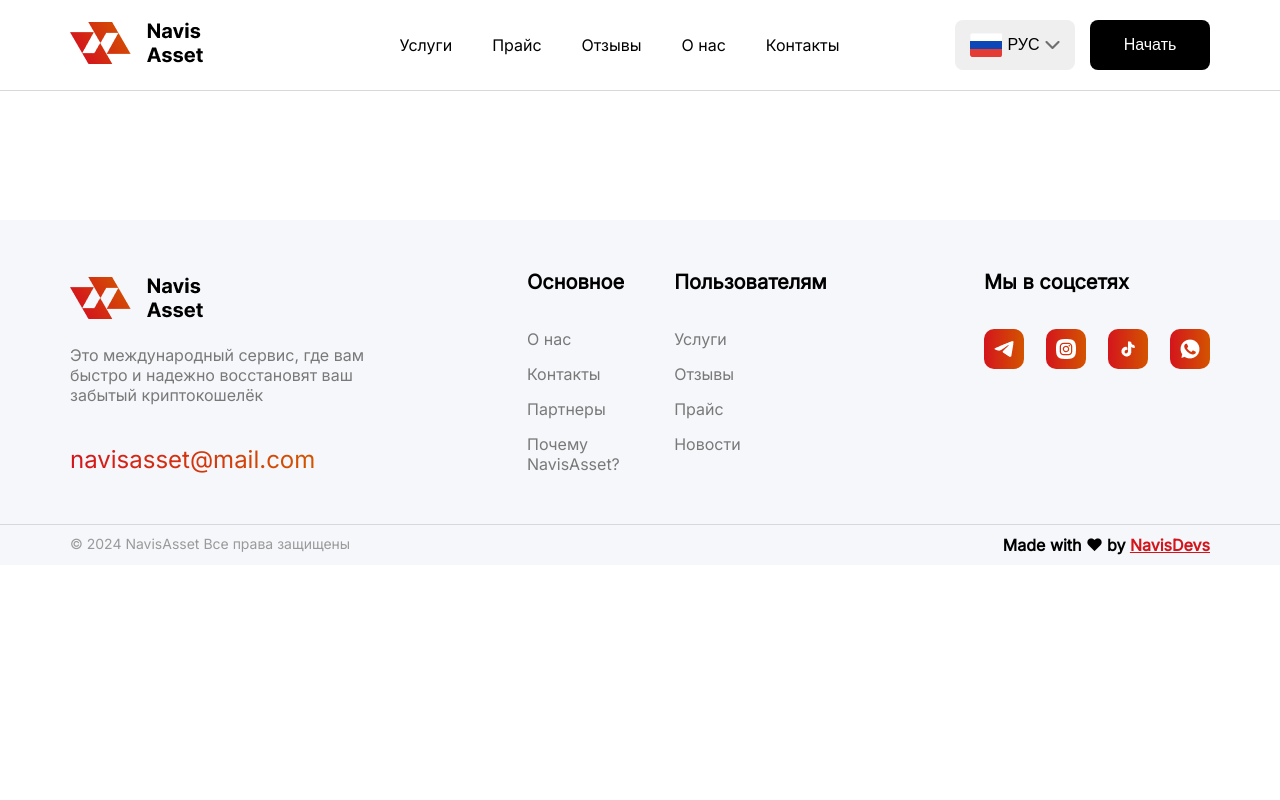
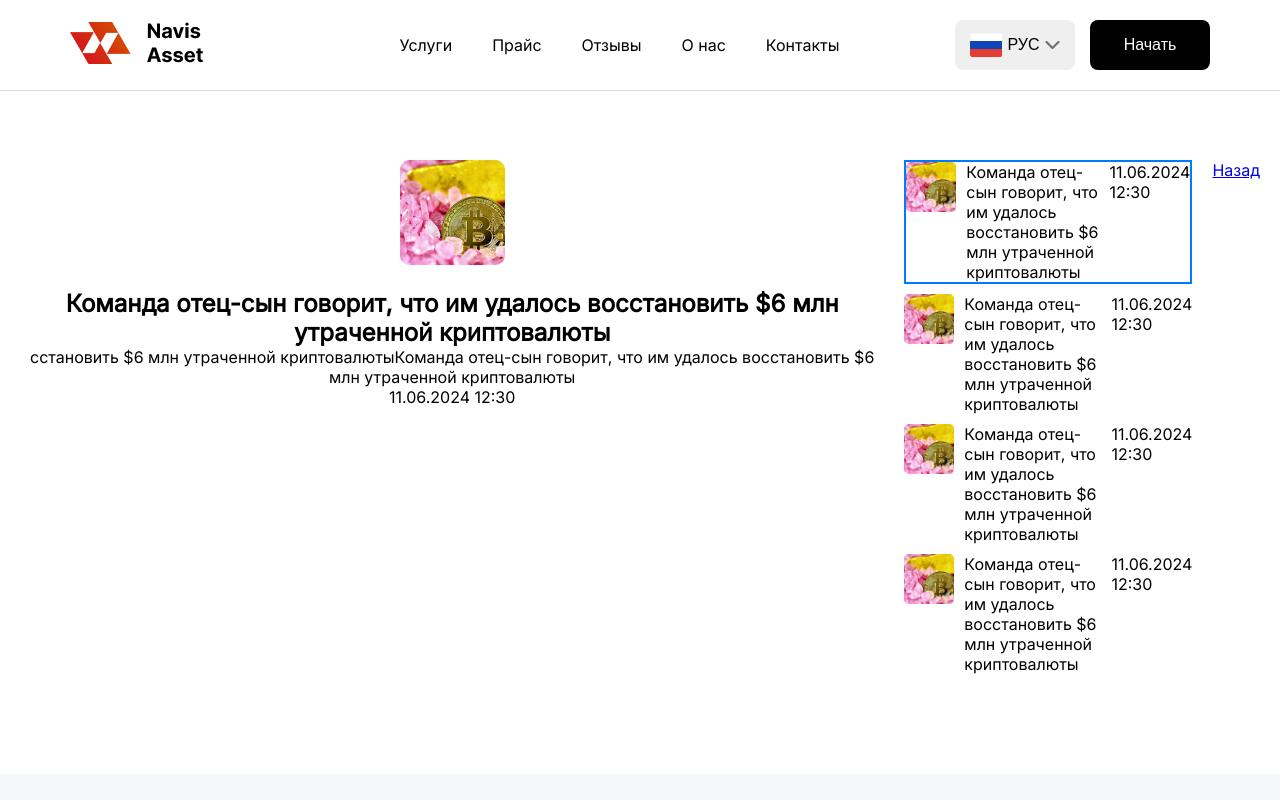
Before and after one commit to MAKVINBEK/Navis-Asset, a React (Vite) app: page /news/1 in a window 1280 px wide. Shown: the top 800 px of the page. Built offline with nearby package versions, Linux system fonts and the light colour scheme.

Commit message:
ошибки

```diff
--- a/package.json
+++ b/package.json
@@ -16,7 +16,8 @@
     "react": "^18.3.1",
     "react-dom": "^18.3.1",
     "react-icons": "^4.12.0",
-    "react-router-dom": "^7.0.2"
+    "react-router-dom": "^7.0.2",
+    "react-router-hash-link": "^2.4.3"
   },
   "devDependencies": {
     "@eslint/js": "^9.15.0",
--- a/src/App.jsx
+++ b/src/App.jsx
@@ -10,7 +10,7 @@
 import ReviewCard from './component/reviewCard/ReviewCard';
 import PriceBlock from './component/price_block/Price_Block';
 import Application from './component/application/Application';
-import News from './component/news/News';
+import Detail from './component/news/News';
 
 function App() {
   return (
@@ -24,7 +24,7 @@
           <Route path='/reviews' element={<ReviewCard/>} />
           <Route path='/price' element={<PriceBlock/>} />
           <Route path='/application' element={<Application/>} />
-          <Route path='/news' element={<News/>} />
+          <Route path='/news/:id' element={<Detail/>} />
         </Routes>
         <Footer />
       </Router>
--- a/src/component/acardion/Acardion.jsx
+++ b/src/component/acardion/Acardion.jsx
@@ -1,5 +1,8 @@
 import React, { useState } from "react";
 import styles from "./Acardion.module.css";
+import { GrAdd } from "react-icons/gr";
+import { GrSubtract } from "react-icons/gr";
+
 
 const Accordion = ({ title, content }) => {
   const [isOpen, setIsOpen] = useState(false);
@@ -13,7 +16,7 @@
        <div className={styles.accordion}>
         <div className={styles.title}>
             <p>{title}</p>
-            <button className={styles.click}  onClick={toggleAccordion}><span>{isOpen ?"-" : "+"}</span></button>
+            <button className={styles.click}  onClick={toggleAccordion}><span>{isOpen ?<GrSubtract /> : <GrAdd />}</span></button>
         </div>
 
       <div className={`${styles.content} ${isOpen ? styles.open : styles.closed}`}>
--- a/src/component/acardion/Acardion.module.css
+++ b/src/component/acardion/Acardion.module.css
@@ -21,20 +21,28 @@
     border: none;
     background: linear-gradient(to right, #d4151b2c, #d3540036);
     cursor: pointer;
+    display: flex;
+    justify-content: center;
+    align-items: center;
   }
 
   .click span{
-    font-size: 50px;
+    display: flex;
+    justify-content: center;
+    align-items: center;
+    font-size: 40px;
     background: linear-gradient(to right, #D4151c, #d35400);
     -webkit-background-clip: text;
     -webkit-text-fill-color: transparent;
     transition:transform 0.3s ease;
+    color:#D4151c;
   }
 
   .content {
     width: 90%;
     max-height: 0;
-    overflow: hidden;
+    overflow: auto;
+    scrollbar-width: none;
     background-color: #fff;
     transition: .3s;
     font-size: 20px;
@@ -73,9 +81,10 @@
     .click{
       min-width: 40px;
       height: 40px;
-      display: flex;
-      align-items: center;
-      justify-content: center;
+    }
+
+    .click span{
+      font-size: 30px;
     }
 
     .content{
--- a/src/component/block_news/BlockNews.jsx
+++ b/src/component/block_news/BlockNews.jsx
@@ -6,38 +6,43 @@
 import { useNavigate } from "react-router-dom"
 import { Link } from 'react-router-dom';
 
-export const Data =[
+export const data =[
     {
     id:1,
     image:frame111,
     title:'Команда отец-сын говорит, что им удалось восстановить $6 млн утраченной криптовалюты',
     date:'11.06.2024 12:30',
+    description:"сстановить $6 млн утраченной криптовалютыКоманда отец-сын говорит, что им удалось восстановить $6 млн утраченной криптовалюты"
     },
     {
         id:2,
         image:frame111,
         title:'Команда отец-сын говорит, что им удалось восстановить $6 млн утраченной криптовалюты',
         date:'11.06.2024 12:30',
+        description:"Команда отец-сын говорит, что им удалосьын говорит, что им удалось восстановить $6 млн утраченной криптовалюты"
     },
     {
         id:3,
         image:frame111,
         title:'Команда отец-сын говорит, что им удалось восстановить $6 млн утраченной криптовалюты',
         date:'11.06.2024 12:30',
+        description:" отец-сын говорит, что им удалось восстановить $6 млн утраченной криптовалютыКоманда отец-сын говорит, что им удалось восстановить $6 млн утраченной криптовалюты"
     },
     {
         id:4,
         image:frame111,
         title:'Команда отец-сын говорит, что им удалось восстановить $6 млн утраченной криптовалюты',
         date:'11.06.2024 12:30',
+        description:" говорит, что им удалось восстановить $6 млн утраченной криптовалюты"
     },
 
 ]
 
 const BlockNews = () =>{
+
     const navigate = useNavigate()
     return(
-        <section className="container">
+        <section id="gallery" className="container">
             <h2 className={css.h2}>Новости</h2>
             <div className={css.content}>
                 <div className={css.blockLeft}>
@@ -51,8 +56,8 @@
                     </div>
                    </div>
                 <div className={css.frame}>
-                    {Data.map((el) => (
-                        <Link to="/news">
+                    {data.map((el) => (
+                        <Link to={`/news/${el.id}`}>
                         <div key={el.id} className={css.block}  onClick={() => navigate(`/NewsId/${id}`)}>
                             <img src={el.image} alt="" />
                             <div className={css.popit}>
--- a/src/component/header/Header.module.css
+++ b/src/component/header/Header.module.css
@@ -132,6 +132,7 @@
         background-color: #fff;
         padding-top: 10px;
         padding-left: 20px;
+        transition: left 1s ease;
   }
 
   .hedr{
--- /dev/null
+++ b/src/component/news/News.css
@@ -0,0 +1,32 @@
+.detail-page {
+    display: flex;
+    gap: 20px;
+    padding: 20px;
+}
+.main-detail {
+    flex: 3;
+    text-align: center;
+}
+.main-detail img {
+    max-width: 100%;
+    margin-bottom: 20px;
+}
+.side-gallery {
+    flex: 1;
+    display: flex;
+    flex-direction: column;
+    gap: 10px;
+}
+.side-item {
+    display: flex;
+    gap: 10px;
+    cursor: pointer;
+}
+.side-item.active {
+    border: 2px solid #007bff;
+}
+.side-item img {
+    width: 50px;
+    height: 50px;
+    object-fit: cover;
+}
--- a/src/component/news/News.jsx
+++ b/src/component/news/News.jsx
@@ -1,47 +1,45 @@
-import css from "../block_news/BlockNews.module.css"
-import { Data } from "../block_news/BlockNews";
-import frame11 from "../../assets/frome.png"
-import icon5 from "../../assets/streluat.png"
-import icon from "../../assets/colop.png"
+import { HashLink } from "react-router-hash-link";
+import { data } from "../block_news/BlockNews";
+import "./News.css"
+import React, { useState } from "react";
+import { useParams, useNavigate } from "react-router-dom";
 
-const News = () => {
-    return(
-        <section className="container">
-            <h2 className={css.h2}>Новости</h2>
-            <div className={css.content}>
-                <div className={css.blockLeft}>
-                    <img className={css.image} src={frame11} alt="" />
-                        <div className={css.kazn}>
-                    <p className={css.text}>Команда отец-сын говорит, что им удалось восстановить $6 млн утраченной криптовалюты</p>
-                    <div className={css.flex}>
-                        <span className={css.date}>11.06.2024 12:30</span>
-                        <button className={css.click+" "+css.clickcap}><img src={icon5} alt="" /></button>
+const Detail = () => {
+    const { id } = useParams(); // Получаем ID из URL
+    const navigate = useNavigate();
+
+    // Состояние для "фокусной" фотографии
+    const [selectedId, setSelectedId] = useState(Number(id));
+
+    // Находим выбранную фотографию
+    const selectedItem = data.find((item) => item.id === selectedId);
+
+    if (!selectedItem) return <p>Новость не найдена!</p>;
+
+    return (
+        <div className="detail-page">
+            <div className="main-detail">
+                <img src={selectedItem.image} alt={selectedItem.title} />
+                <h2>{selectedItem.title}</h2>
+                <p>{selectedItem.description}</p>
+                <span>{selectedItem.date}</span>
+            </div>
+            <div className="side-gallery">
+                {data.map((item) => (
+                    <div
+                        key={item.id}
+                        className={`side-item ${item.id === selectedId ? "active" : ""}`}
+                        onClick={() => setSelectedId(item.id)}
+                    >
+                        <img src={item.image} alt={item.title} />
+                        <p>{item.title}</p>
+                        <span>{item.date}</span>
                     </div>
-                    </div>
-                   </div>
-                <div className={css.frame}>
-                    {Data.map((el) => (
-                        <div key={el.id} className={css.block}  onClick={() => navigate(`/NewsId/${id}`)}>
-                            <img src={el.image} alt="" />
-                            <div className={css.popit}>
-                                <p className={css.text}>{el.title}</p>
-                                <div className={css.flex}>
-                                <span className={css.date}>{el.date}</span>
-                                <button className={css.click}><img src={icon5} alt="" /></button>
-                                </div>
-                            </div>
+                ))}
+            </div>
+            <HashLink smooth to="/#gallery">Назад</HashLink>
+        </div>
+    );
+};
 
-                        </div>
-                    ))}
-                </div>
-            </div>
-            <div className={css.buttonLong}>
-            <button className={css.long}>Подробнее <img src={icon} alt="" /></button>
-            </div>
-        </section>
-
-
-    )
-}
-
-export default News
+export default Detail;
```
Also changed, not shown: src/component/form/Form.jsx (+9 -9 lines), src/component/news/News.module.css (added), 1 other file (tests, documents, lock files or other folders).
